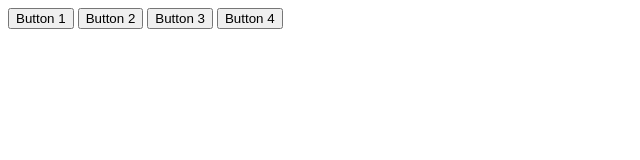
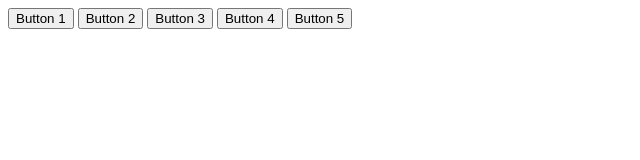
Before and after one commit to danielruss/clickeePWA, a plain HTML site: page index.html in a window 1280 px wide. Shown: the whole page, without its empty margins (0-640 px from the left). Drawn offline with Linux system fonts and the light colour scheme.

Commit message:
new button

```diff
--- a/index.html
+++ b/index.html
@@ -8,6 +8,7 @@
     <button id="button2">Button 2</button>
     <button id="button3">Button 3</button>
     <button id="button4">Button 4</button>
+    <button id="button4">Button 5</button>
   </body>
   <script>
     // Check that service workers are supported
```
